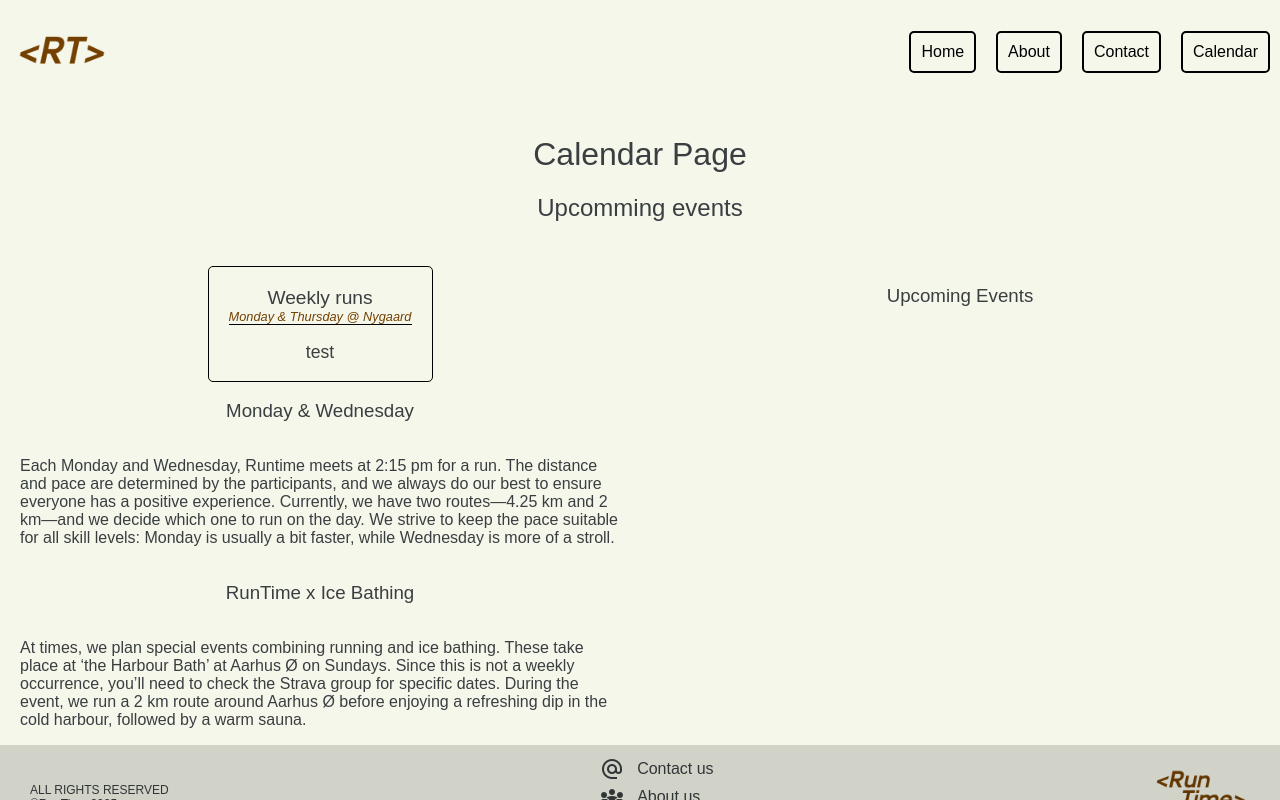
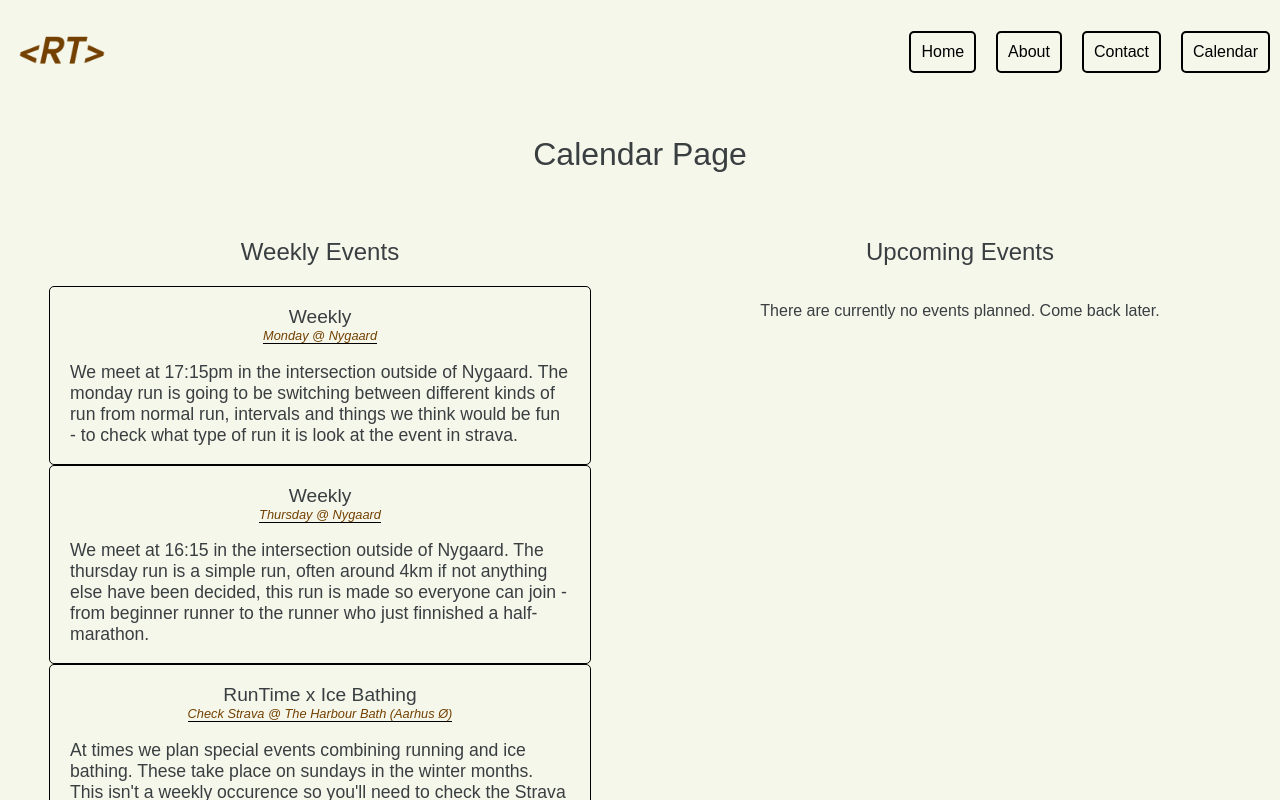
Before and after one commit to RunTimeAU/RunTimeWeb, a SvelteKit app: page /Calendar in a window 1280 px wide. Shown: the top 800 px of the page. Built offline with nearby package versions, Linux system fonts and the light colour scheme; a web font is replaced by a local one.

Commit message:
[UPDATE] Added the import of the events in the event.js file to the calendar page

```diff
--- a/src/lib/data/events.js
+++ b/src/lib/data/events.js
@@ -11,9 +11,6 @@
 //          ╰─────────────────────────────────────────────────────────╯
 //
 export const events = [
-  {
-
-  }
 ]
 
 export const weekly = [
--- a/src/routes/Calendar/+page.svelte
+++ b/src/routes/Calendar/+page.svelte
@@ -1,33 +1,34 @@
 <script>
+// @ts-nocheck
+
 import CalendarEvent from "$lib/components/calendarEvent.svelte";
-
+import { weekly, events } from "$lib/data/events";
 </script>
 
 <div class="header">
   <h1>Calendar Page</h1>
-  <h2>Upcomming events</h2>
 </div>
 
 <div class="events">
   <div class="weekly">
-    <CalendarEvent title="Weekly runs" date="Monday & Thursday" location="Nygaard" description="test"/>
-    <h3 id="weekrun">Monday & Wednesday</h3>
-    <p>
-      Each Monday and Wednesday, Runtime meets at 2:15 pm for a run.
-      The distance and pace are determined by the participants, and we always do our best to ensure everyone has a positive experience.
-      Currently, we have two routes—4.25 km and 2 km—and we decide which one to run on the day.
-      We strive to keep the pace suitable for all skill levels: Monday is usually a bit faster, while Wednesday is more of a stroll.
-    </p>
-    <h3 id="winterbath">RunTime x Ice Bathing</h3>
-    <p>
-      At times, we plan special events combining running and ice bathing.
-      These take place at ‘the Harbour Bath’ at Aarhus Ø on Sundays.
-      Since this is not a weekly occurrence, you’ll need to check the Strava group for specific dates.
-      During the event, we run a 2 km route around Aarhus Ø before enjoying a refreshing dip in the cold harbour, followed by a warm sauna.
-    </p>
+    <h2>Weekly Events</h2>
+    {#if weekly.length > 0}
+      {#each weekly as event}
+        <CalendarEvent title={event.title} date={event.date} location={event.location} description={event.description}/>
+      {/each}
+    {:else}
+      <p>There are currently no weekly runs planned. Come back later.</p>
+    {/if}
   </div>
   <div class="upcoming">
-    <h3>Upcoming Events</h3>
+    <h2>Upcoming Events</h2>
+    {#if events.length > 0}
+      {#each events as event}
+          <CalendarEvent title={event.title} date={event.date} location={event.location} description={event.description}/>
+      {/each}
+    {:else}
+      <p>There are currently no events planned. Come back later. </p>
+    {/if}
   </div>
 </div>
 
@@ -43,22 +44,24 @@ h1 {
 .events {
   display: flex;
   flex-direction: row;
+  align-items: stretch;
 }
+.weekly, .upcoming {
+  display: flex;
+  align-items: center;
+  flex-direction: column;
+  justify-content: flex-start;
+  width: 50%;
+}
+
 .weekly {
-  display: flex;
-  flex-direction: column;
-  align-items: center;
   margin: 0 0 0 20px;
   padding: 0 20px 0 0;
-  width: 50%;
 }
+
 
 .upcoming {
   margin: 0 20px 0 0;
   padding: 0 0 0 20px;
-  width: 50%
-}
-.upcoming h3, h4 {
-  text-align: center;
 }
 </style>
```
